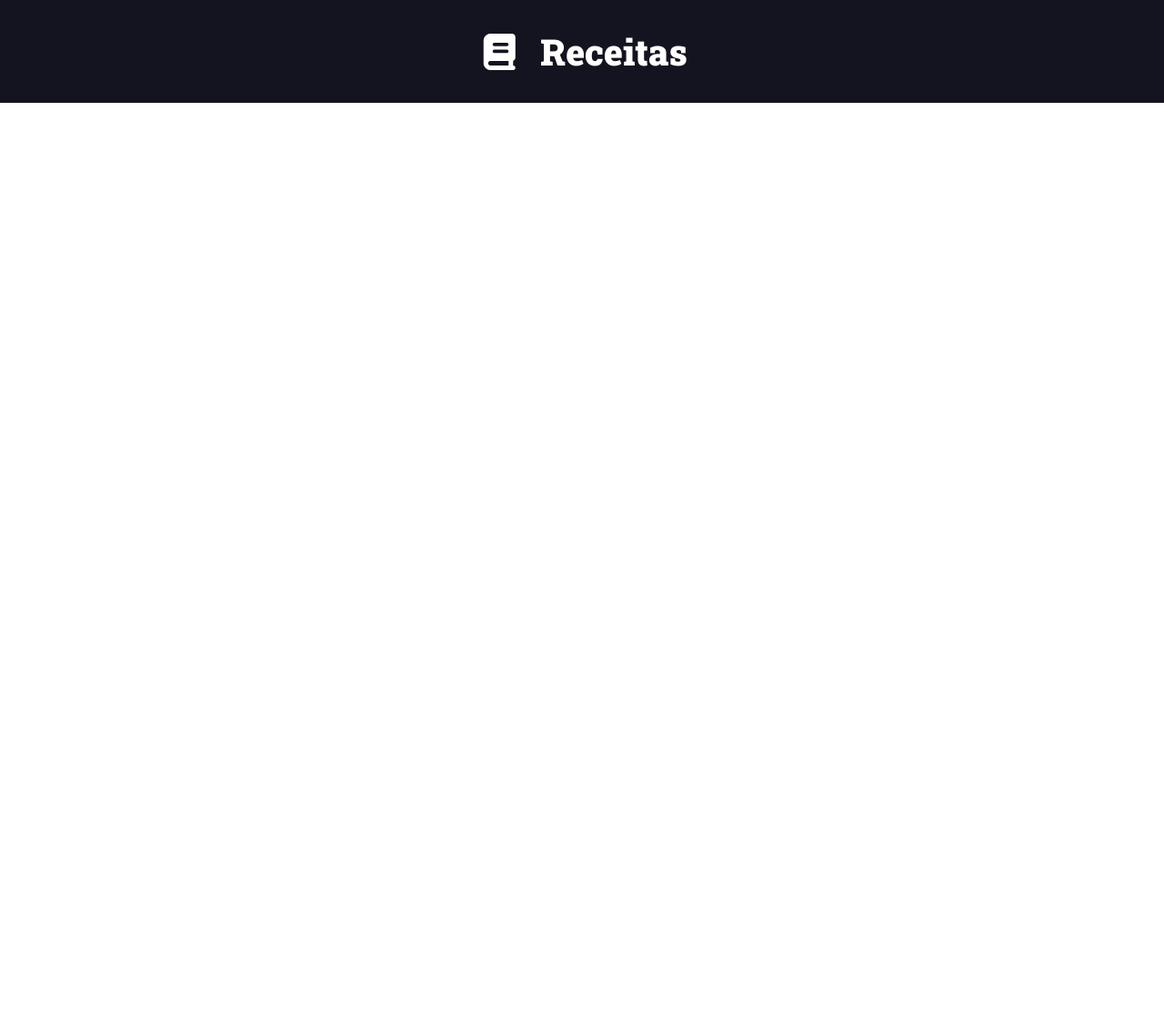
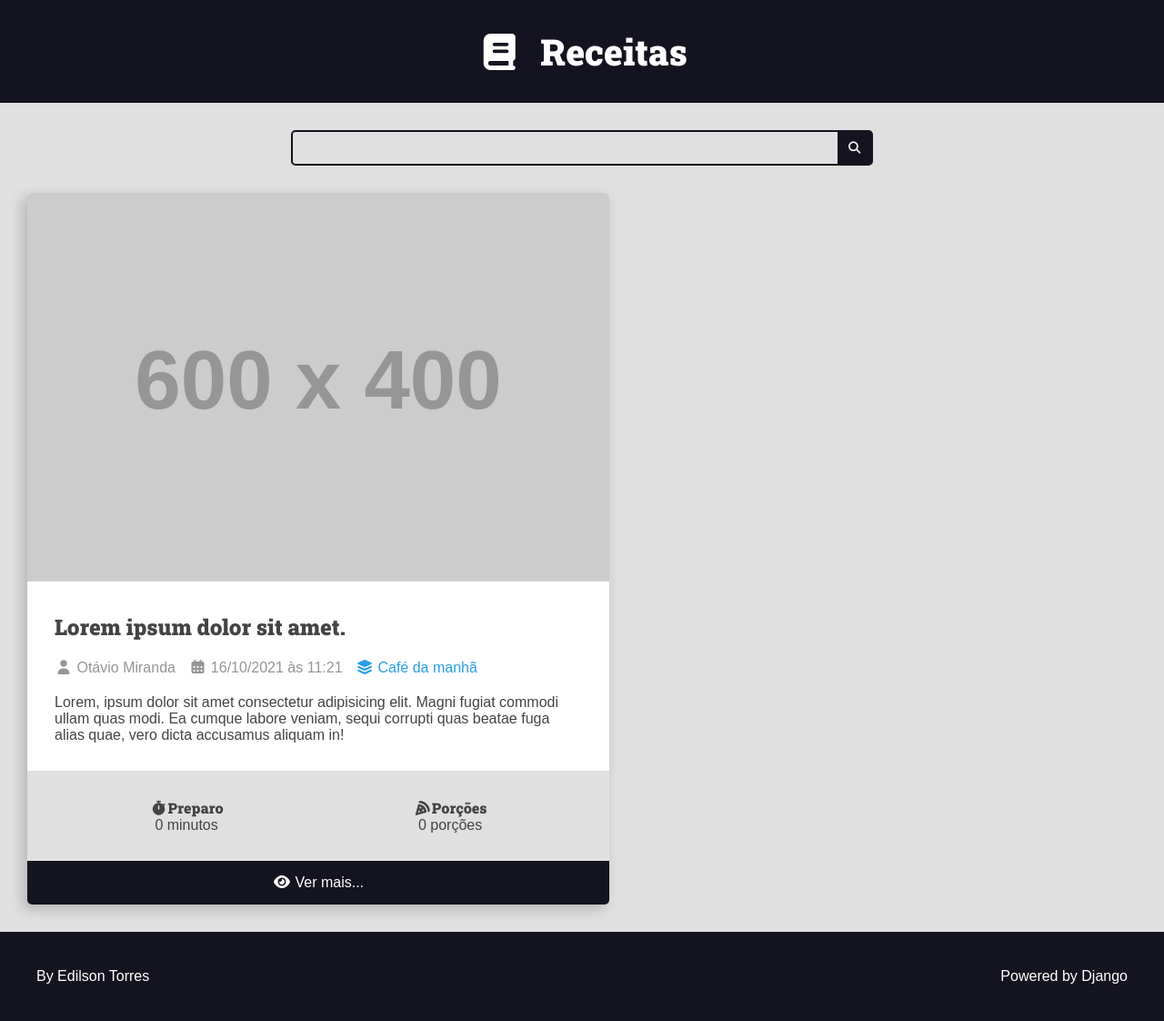
Before and after one commit to EdinhoKgC/django-projeto1, a Django app: page / in a window 1280 px wide. Shown: the whole page at 91% size. Before the commit the page ends 113 px from the top, so only its background shows below. Run offline with Django 5.2, Linux system fonts and the light colour scheme; grey boxes labelled with a size stand in for pictures from a placeholder-image service; some libraries are stand-ins or nearby versions.

Commit message:
parcial commit

```diff
--- a/projeto1/settings.py
+++ b/projeto1/settings.py
@@ -105,7 +105,7 @@ AUTH_PASSWORD_VALIDATORS = [
 # Internationalization
 # https://docs.djangoproject.com/en/5.2/topics/i18n/
 
-LANGUAGE_CODE = 'en-us'
+LANGUAGE_CODE = 'pt-br'
 
 TIME_ZONE = 'UTC'
 
@@ -117,7 +117,7 @@ USE_TZ = True
 # Static files (CSS, JavaScript, Images)
 # https://docs.djangoproject.com/en/5.2/howto/static-files/
 
-STATIC_URL = 'static/'
+STATIC_URL = '/static/'
 
 # Default primary key field type
 # https://docs.djangoproject.com/en/5.2/ref/settings/#default-auto-field
--- /dev/null
+++ b/recipes/static/recipes/css/styles.css
@@ -0,0 +1,253 @@
+:root {
+  --color-primary: #269fe6;
+  --color-primary-hover: #2086c2;
+  --color-primary-dark: #13141f;
+  --color-primary-dark-hover: #212336;
+  --color-primary-light: #d4ecfa;
+  --color-primary-light-hover: #bdd8e7;
+
+  --color-white: #fff;
+  --color-black: #000;
+
+  --color-dark-text: #444;
+  --color-info-light: #cce5ff;
+  --color-debug-light: #cce5ff;
+  --color-success-light: #d4edda;
+  --color-alert-light: #fff3cd;
+  --color-warning-light: #fff3cd;
+  --color-error-light: #f8d7da;
+
+  --color-info-dark: #4d86c4;
+  --color-debug-dark: #4d86c4;
+  --color-success-dark: #4a9c5d;
+  --color-alert-dark: #927f40;
+  --color-warning-dark: #927f40;
+  --color-error-dark: #da525d;
+
+  --color-gray-0: #f9f9f9;
+  --color-gray-1: #e0e0e0;
+  --color-gray-2: #c7c7c7;
+  --color-gray-3: #aeaeae;
+  --color-gray-4: #959595;
+  --color-gray-5: #7d7d7d;
+  --color-gray-6: #646464;
+  --color-gray-7: #4b4b4b;
+  --color-gray-8: #323232;
+  --color-gray-9: #191919;
+
+  --font-primary: sans-serif;
+  --font-headings: "Roboto Slab", serif;
+
+  --spacing-gutter-medium: 3rem;
+  --spacing-gutter-large: 4rem;
+}
+
+* {
+  padding: 0;
+  margin: 0;
+  box-sizing: border-box;
+}
+
+html {
+  font-size: 62.5%;
+}
+body {
+  font-size: 1.6rem;
+  font-family: var(--font-primary);
+  background: var(--color-gray-1);
+  color: var(--color-dark-text);
+}
+
+h1,
+h2,
+h3,
+h4,
+h5,
+h6 {
+  font-family: var(--font-headings);
+}
+
+.main-header-container {
+  background: var(--color-primary-dark);
+}
+
+.container {
+  max-width: 144rem;
+  margin: 0 auto;
+  padding: var(--spacing-gutter-medium);
+}
+
+.main-logo {
+  font-size: 4rem;
+  color: var(--color-white);
+  text-decoration: none;
+  display: flex;
+  flex-flow: row nowrap;
+  align-items: center;
+  justify-content: center;
+  width: fit-content;
+  margin: 0 auto;
+}
+
+.main-logo-icon {
+  margin-right: 2rem;
+}
+
+.search-form {
+  border: 0.2rem solid var(--color-primary-dark);
+  max-width: 64rem;
+  margin: 0 auto;
+  border-radius: 0.5rem;
+  position: relative;
+  transition: all 300ms ease-in-out;
+}
+
+.search-input,
+.search-button {
+  border: none;
+  background: none;
+  outline: none;
+  padding: 1rem;
+  transition: all 300ms ease-in-out;
+}
+
+.search-input {
+  width: 100%;
+  padding-right: 4.5rem;
+}
+
+.search-button {
+  position: absolute;
+  right: 0;
+  top: 0;
+  bottom: 0;
+  background: var(--color-primary-dark);
+  color: var(--color-white);
+  cursor: pointer;
+}
+
+.search-button:focus {
+  color: var(--color-primary-dark);
+}
+
+.search-form:focus-within {
+  border-color: var(--color-primary);
+  background: var(--color-white);
+}
+
+.search-form:focus-within .search-button {
+  background: var(--color-primary);
+}
+
+.main-content {
+  padding-top: 0;
+}
+
+.main-content-list {
+  display: grid;
+  grid-template-columns: repeat(auto-fit, minmax(340px, 1fr));
+  gap: var(--spacing-gutter-large);
+}
+
+.recipe-list-item {
+  max-width: 64rem;
+}
+
+.recipe {
+  background: var(--color-white);
+  box-shadow: -5px 5px 15px rgba(0, 0, 0, 0.2);
+  transform: scale(1);
+  transition: all 200ms ease-in-out;
+  overflow: hidden;
+  border-radius: 0.5rem;
+}
+
+.recipe:hover {
+  transform: scale(1.02);
+  box-shadow: -8px 8px 18px rgba(0, 0, 0, 0.25);
+}
+
+.recipe img {
+  width: 100%;
+}
+
+.recipe-title-container {
+  padding: var(--spacing-gutter-medium);
+  padding-bottom: 2rem;
+}
+
+.recipe-author {
+  padding: 0 var(--spacing-gutter-medium);
+}
+
+.recipe-content {
+  padding: var(--spacing-gutter-medium);
+  padding-top: 2rem;
+}
+
+.recipe-author-item {
+  color: var(--color-gray-4);
+  margin-right: 1rem;
+}
+
+.recipe-author a {
+  color: var(--color-primary);
+  transition: all 300ms ease-in-out;
+  text-decoration: none;
+}
+
+.recipe-author a:hover {
+  color: var(--color-primary-dark);
+}
+
+.recipe-meta-container {
+  display: flex;
+  flex-flow: row wrap;
+  padding: var(--spacing-gutter-medium);
+  background: var(--color-gray-1);
+}
+
+.recipe-meta {
+  display: flex;
+  flex-flow: column nowrap;
+  flex-shrink: 1;
+  flex-grow: 1;
+  text-align: center;
+}
+
+.recipe-meta-title {
+  font-size: 1.6rem;
+}
+
+.recipe-footer a {
+  background: var(--color-primary-dark);
+  display: block;
+  color: var(--color-white);
+  text-decoration: none;
+  text-align: center;
+  padding: 1.5rem var(--spacing-gutter-medium);
+  transition: all 300ms ease-in-out;
+}
+
+.recipe-footer a:hover {
+  filter: brightness(1.8);
+}
+
+.main-footer {
+  display: flex;
+  align-items: center;
+  justify-content: space-between;
+  background: var(--color-primary-dark);
+  color: var(--color-white);
+  padding: var(--spacing-gutter-large);
+}
+
+.main-footer a {
+  color: var(--color-white);
+  text-decoration: none;
+  transition: all 250ms ease-in-out;
+}
+
+.main-footer a:hover {
+  filter: brightness(0.8);
+}
--- a/recipes/templates/recipes/pages/home.html
+++ b/recipes/templates/recipes/pages/home.html
@@ -1,15 +1,14 @@
 {% include "recipes/partials/head.html" %}
 
-<body>
+    <body>
+        {% include "recipes/partials/header.html" %}
+        {% include "recipes/partials/search.html" %}
 
-    <header class="main-header-container">
-        <div class="main-header container">
-            <h1>
-                <a class="main-logo" href="/">
-                    <i class="fa-solid fa-book main-logo-icon"></i> <span class="main-logo-text">Receitas</span>
-                </a>
-            </h1>
+        <div class="main-content-container">
+            <div class="main-content main-content-list container">
+                {% include "recipes/partials/recipe.html" %}
+            </div>
         </div>
-    </header>
-</body>
+    </body>
+    {% include "recipes/partials/footer.html" %}
 </html>
--- /dev/null
+++ b/recipes/templates/recipes/partials/footer.html
@@ -0,0 +1,9 @@
+<footer class="main-footer">
+  <div class="developer">
+    <a href="https://github.com/EdinhoKgC/django-projeto1" target="_blank" rel="noreferrer noopener">By Edilson Torres</a>
+  </div>
+
+  <div class="powered">
+    <a href="https://www.djangoproject.com/" target="_blank" rel="noreferrer noopener">Powered by Django</a>
+  </div>
+</footer>
--- a/recipes/templates/recipes/partials/head.html
+++ b/recipes/templates/recipes/partials/head.html
@@ -1,3 +1,5 @@
+{% load static %}
+
 <!DOCTYPE html>
 <html lang="pt-br">
   <head>
@@ -35,104 +37,10 @@
       rel="stylesheet"
     />
 
+    <link rel="stylesheet" href='{% static "recipes/css/styles.css" %}' />
+
     <title>Receitas</title>
 
-    <style>
-      :root {
-        --color-primary: #269fe6;
-        --color-primary-hover: #2086c2;
-        --color-primary-dark: #13141f;
-        --color-primary-dark-hover: #212336;
-        --color-primary-light: #d4ecfa;
-        --color-primary-light-hover: #bdd8e7;
 
-        --color-white: #fff;
-        --color-black: #000;
-
-        --color-dark-text: #444;
-        --color-info-light: #cce5ff;
-        --color-debug-light: #cce5ff;
-        --color-success-light: #d4edda;
-        --color-alert-light: #fff3cd;
-        --color-warning-light: #fff3cd;
-        --color-error-light: #f8d7da;
-
-        --color-info-dark: #4d86c4;
-        --color-debug-dark: #4d86c4;
-        --color-success-dark: #4a9c5d;
-        --color-alert-dark: #927f40;
-        --color-warning-dark: #927f40;
-        --color-error-dark: #da525d;
-
-        --color-gray-0: #f9f9f9;
-        --color-gray-1: #e0e0e0;
-        --color-gray-2: #c7c7c7;
-        --color-gray-3: #aeaeae;
-        --color-gray-4: #959595;
-        --color-gray-5: #7d7d7d;
-        --color-gray-6: #646464;
-        --color-gray-7: #4b4b4b;
-        --color-gray-8: #323232;
-        --color-gray-9: #191919;
-
-        --font-primary: sans-serif;
-        --font-headings: "Roboto Slab", serif;
-
-        --spacing-gutter-medium: 3rem;
-        --spacing-gutter-large: 4rem;
-      }
-
-      * {
-        padding: 0;
-        margin: 0;
-        box-sizing: border-box;
-      }
-
-      html {
-        font-size: 62.5%;
-      }
-      body {
-        font-size: 1.6rem;
-        font-family: var(--font-primary);
-      }
-
-      h1,
-      h2,
-      h3,
-      h4,
-      h5,
-      h6 {
-        font-family: var(--font-headings);
-      }
-
-      .main-header-container {
-        background: var(--color-primary-dark);
-      }
-
-      .container {
-        max-width: 144rem;
-        margin: 0 auto;
-        padding: var(--spacing-gutter-medium);
-      }
-
-      .main-logo {
-        font-size: 4rem;
-        color: var(--color-white);
-        text-decoration: none;
-        display: flex;
-        flex-flow: row nowrap;
-        align-items: center;
-        justify-content: center;
-        width: fit-content;
-        margin: 0 auto;
-      }
-
-      .main-logo-icon {
-        margin-right: 2rem;
-      }
-
-      .main-logo-text {
-      }
-    </style>
   </head>
 </html>
--- /dev/null
+++ b/recipes/templates/recipes/partials/header.html
@@ -0,0 +1,10 @@
+<header class="main-header-container">
+  <div class="main-header container">
+    <h1>
+      <a class="main-logo" href="/">
+        <i class="fa-solid fa-book main-logo-icon"></i>
+        <span class="main-logo-text">Receitas</span>
+      </a>
+    </h1>
+  </div>
+</header>
--- /dev/null
+++ b/recipes/templates/recipes/partials/recipe.html
@@ -0,0 +1,53 @@
+<div class="recipe recipe-list-item">
+  <div class="recipe-cover">
+    <img src="https://placehold.co/600x400" alt="Temporário" />
+  </div>
+  <div class="recipe-title-container">
+    <h2 class="recipe-title">Lorem ipsum dolor sit amet.</h2>
+  </div>
+
+  <div class="recipe-author">
+    <span class="recipe-author-item">
+      <i class="fas fa-user"></i>
+      Otávio Miranda
+    </span>
+    <span class="recipe-author-item">
+      <i class="fas fa-calendar-alt"></i>
+      16/10/2021 às 11:21
+    </span>
+    <span class="recipe-author-item">
+      <a href="/recipes/category/cafe-da-manha/">
+        <i class="fas fa-layer-group"></i>
+        <span>Café da manhã</span>
+      </a>
+    </span>
+  </div>
+
+  <div class="recipe-content">
+    <p>
+      Lorem, ipsum dolor sit amet consectetur adipisicing elit. Magni fugiat
+      commodi ullam quas modi. Ea cumque labore veniam, sequi corrupti quas
+      beatae fuga alias quae, vero dicta accusamus aliquam in!
+    </p>
+  </div>
+
+  <div class="recipe-meta-container">
+    <div class="recipe-meta recipe-preparation">
+      <h3 class="recipe-meta-title"><i class="fas fa-stopwatch"></i>Preparo</h3>
+      <div class="recipe-meta-text">0 minutos</div>
+    </div>
+    <div class="recipe-meta recipe-servings">
+      <h3 class="recipe-meta-title">
+        <i class="fas fa-pizza-slice"></i>Porções
+      </h3>
+      <div class="recipe-meta-text">0 porções</div>
+    </div>
+  </div>
+
+  <footer class="recipe-footer">
+    <a href="#" class="recipe-read-more button button-dark button-full-width">
+      <i class="fas fa-eye"></i>
+      <span>Ver mais...</span>
+    </a>
+  </footer>
+</div>
--- /dev/null
+++ b/recipes/templates/recipes/partials/search.html
@@ -0,0 +1,10 @@
+<div class="search-container">
+  <div class="container">
+    <form action="" class="search-form">
+      <input type="search" name="search" class="search-input" />
+      <button class="search-button">
+        <i class="fa-solid fa-magnifying-glass"></i>
+      </button>
+    </form>
+  </div>
+</div>
```
